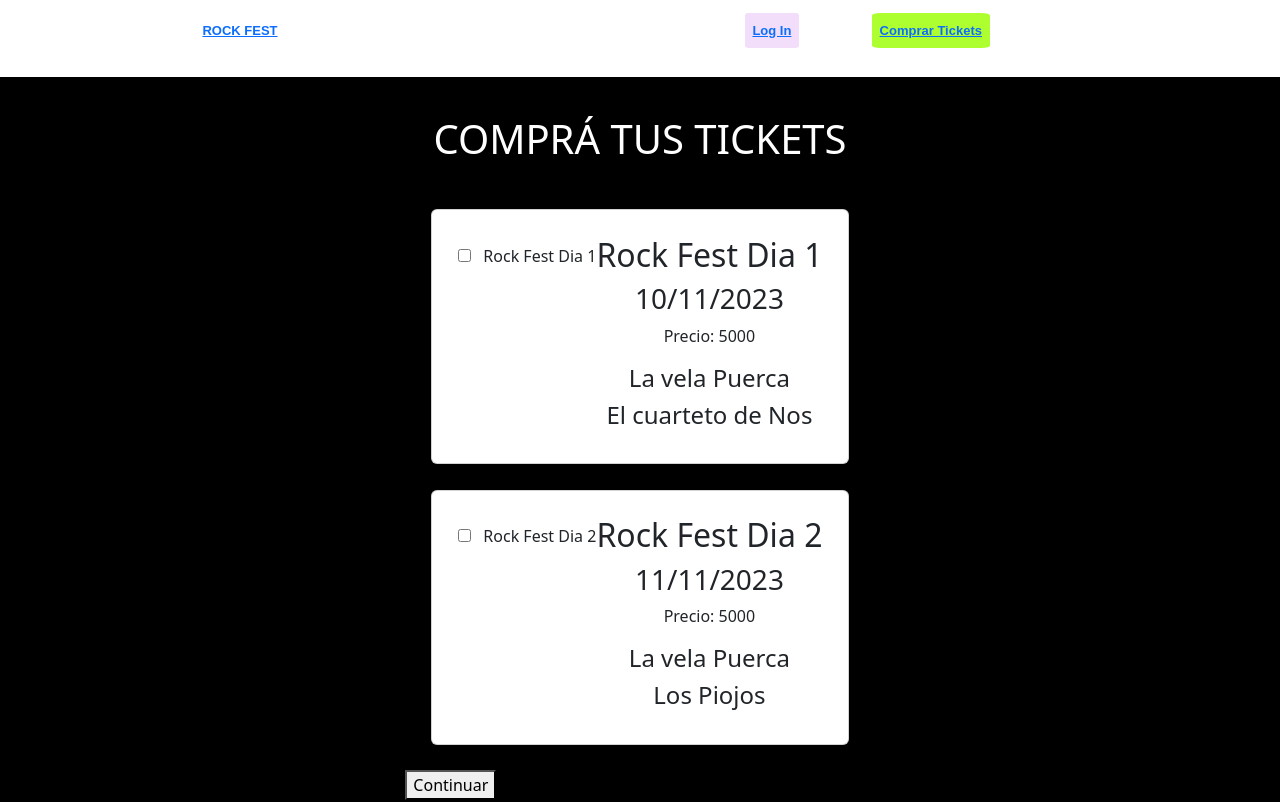
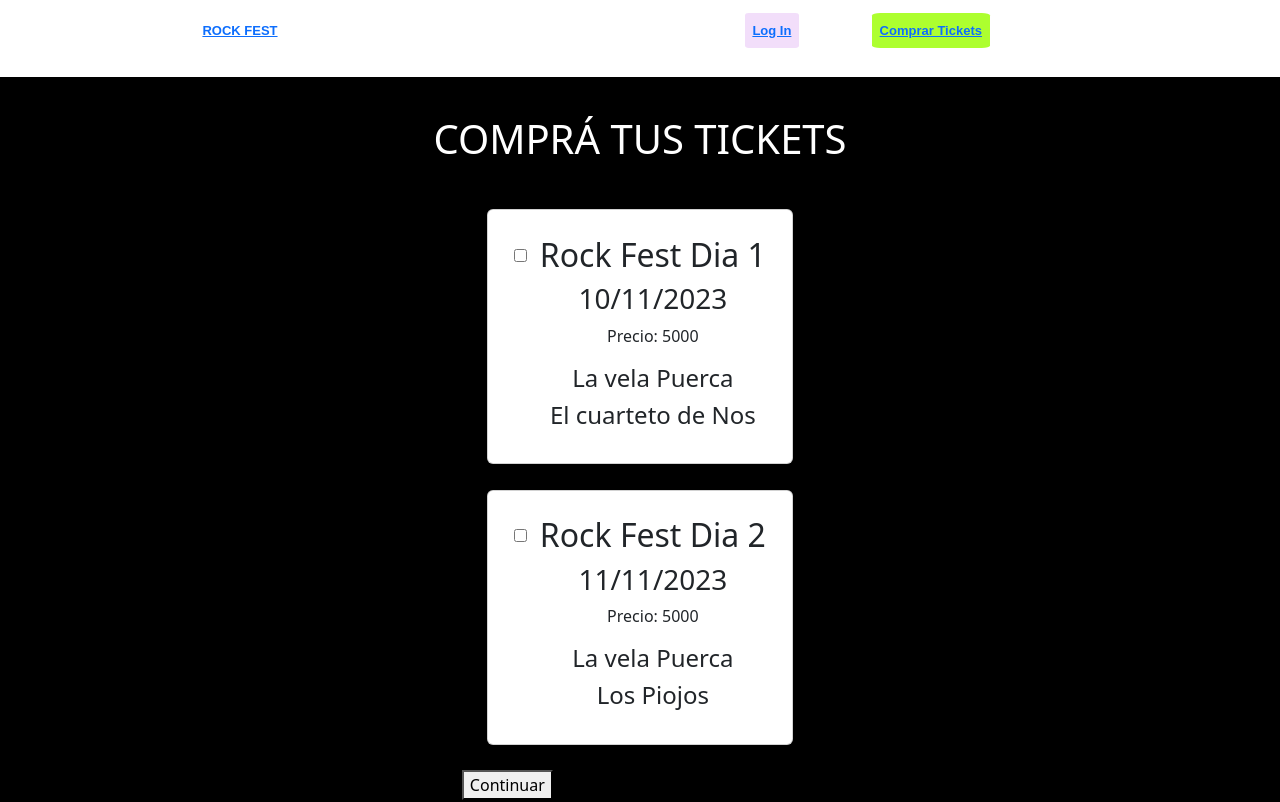
Before and after one commit to MilagrosVi/TpGrupalWeb, a Vue app in the folder frontend/: page /select-days in a window 1280 px wide. Shown: the top 802 px of the page. Built offline with nearby package versions, Linux system fonts and the light colour scheme.

Commit message:
Update SelectDaysComponent.vue

```diff
--- a/frontend/src/components/SelectDaysComponent.vue
+++ b/frontend/src/components/SelectDaysComponent.vue
@@ -8,7 +8,6 @@
                     <div v-for="day in days" class="card"  v-bind:key="day.idDia">
                         <div>
                             <input type="checkbox" v-bind:value="day.numeroDia" v-model="selectedDays">
-                            <label> {{day.Recital}} Dia {{day.numeroDia}}</label>
                         </div>
                         <div class="card-data">
                             <h2> {{day.Recital}} Dia {{day.numeroDia}}</h2>
```
